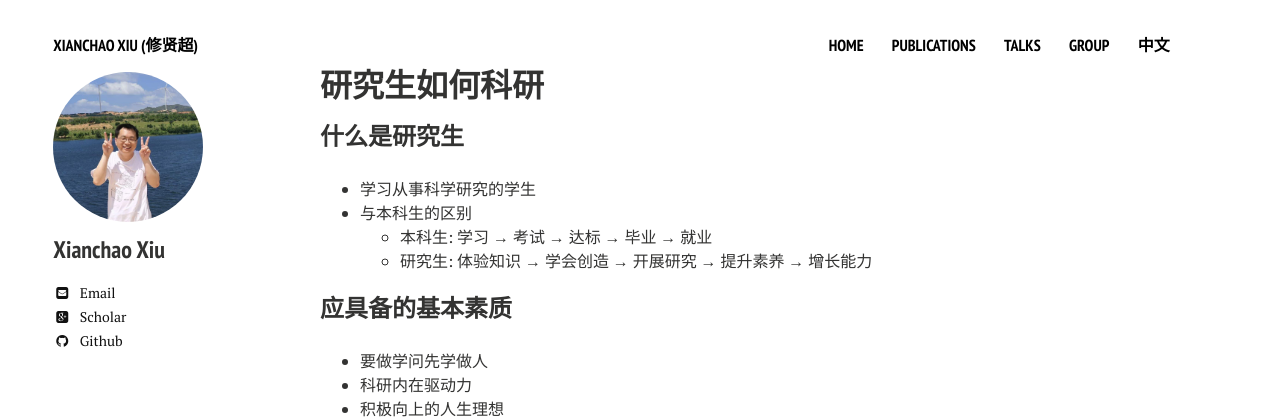
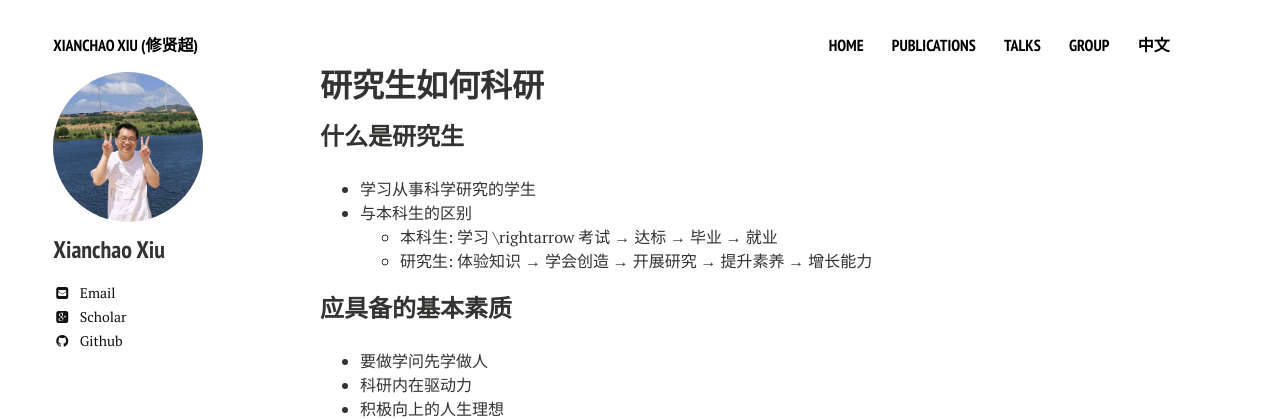
Before and after one commit to xianchaoxiu/xianchaoxiu.github.io, a Jekyll site: the page built from chinese/reading/how/index.md, in a window 1280 px wide and 900 px high. Shown: the top 419 px of the window. Built offline with Jekyll 4.4.1, drawn with Linux system fonts in a browser that asks for light colours; nearby versions of some CDN libraries.

Commit message:
Update index.md

```diff
--- a/chinese/reading/how/index.md
+++ b/chinese/reading/how/index.md
@@ -8,7 +8,7 @@ share: false
 ### 什么是研究生
 * 学习从事科学研究的学生
 * 与本科生的区别
-  - 本科生: 学习 → 考试 → 达标 → 毕业 → 就业
+  - 本科生: 学习 \\rightarrow 考试 → 达标 → 毕业 → 就业
   - 研究生: 体验知识 → 学会创造 → 开展研究 → 提升素养 → 增长能力
 
 
```
